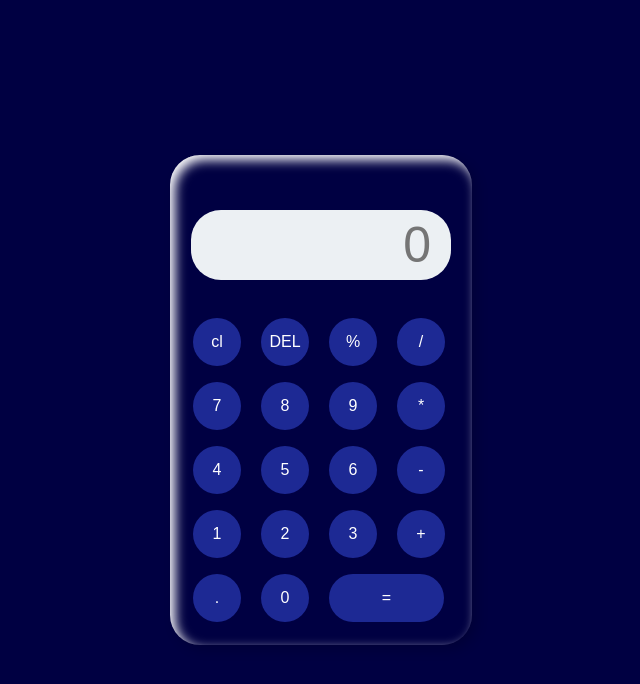
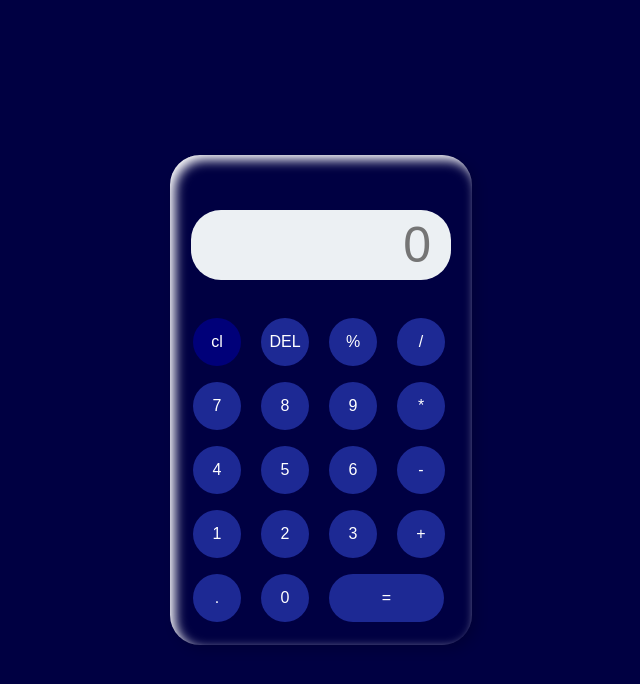
Before and after one commit to mohamedsameh273/calculator, a plain HTML site: page index.html in a window 1280 px wide. In both pictures the pointer is over the button "cl". Shown: the whole page, without its empty margins (319-959 px from the left). Drawn offline with Linux system fonts and the light colour scheme.

Commit message:
style.css

```diff
--- a/style.css
+++ b/style.css
@@ -55,9 +55,13 @@ box-shadow: inset -5px -5px -5px 12px #ffffff
 ,5PX 5PX 12PX rgba(0,0,0,.16);
 margin: 8px;
 font-size: 16px;
+transition: 0.3s;
 
 
 
+}
+button:hover{
+    background-color:rgb(0, 0, 121) ;
 }
 .equal{
 width: 115px;
```
